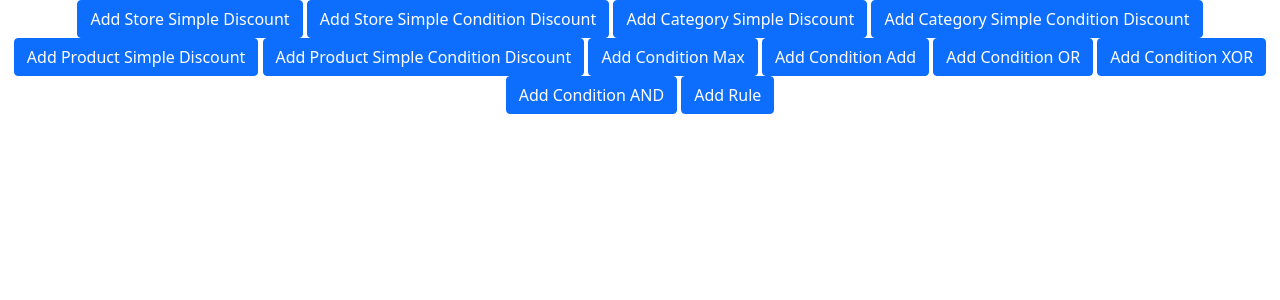
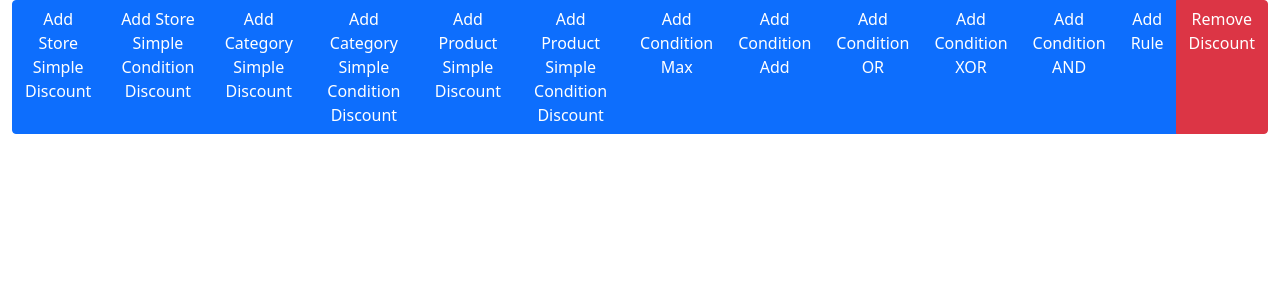
Before and after one commit to benfarin/-Market-System-ETrade, a Django app: page /store/1/discounts/ in a window 1280 px wide. Shown: the part 56-356 px from the top of the page. Run offline with Django 4.2, Linux system fonts and the light colour scheme; parts of the project's set-up code (start-up, migrations or seed data) failed here and were passed over.

Commit message:
added more functionallity

```diff
--- a/WebAPI/mysite/mysite/forms.py
+++ b/WebAPI/mysite/mysite/forms.py
@@ -35,6 +35,10 @@ class CreateStoreForm(forms.Form):
 
 class AppointForm(forms.Form):
     assignee_name = forms.CharField()
+
+
+class RemoveForm(forms.Form):
+    owner_name = forms.CharField()
 
 
 class UpdateProductForm(forms.Form):
@@ -92,13 +96,13 @@ class AddRule(forms.Form):
     max_value = forms.IntegerField()
 
 
-class AddSimpleDiscount_Store(forms.Form): #done
+class AddSimpleDiscount_Store(forms.Form):  # done
     # rule_context = forms.ChoiceField(choices=rules, widget=forms.Select(attrs={'style': 'width:190px'}))
     # rule_type = forms.ChoiceField(choices=types, widget=forms.Select(attrs={'style': 'width:190px'}))
     percent = forms.FloatField()
 
 
-class AddSimpleConditionDiscount_Store(forms.Form): #done
+class AddSimpleConditionDiscount_Store(forms.Form):  # done
     # rule_context = forms.ChoiceField(choices=rules, widget=forms.Select(attrs={'style': 'width:190px'}))
     rule_type = forms.ChoiceField(choices=types, widget=forms.Select(attrs={'style': 'width:190px'}))
     percent = forms.FloatField()
@@ -106,12 +110,12 @@ class AddSimpleConditionDiscount_Store(forms.Form): #done
     max_value = forms.IntegerField()
 
 
-class AddSimpleDiscount_Category(forms.Form): #done
+class AddSimpleDiscount_Category(forms.Form):  # done
     percent = forms.FloatField()
     category = forms.CharField()
 
 
-class AddSimpleConditionDiscount_Category(forms.Form): #done
+class AddSimpleConditionDiscount_Category(forms.Form):  # done
     rule_type = forms.ChoiceField(choices=types, widget=forms.Select(attrs={'style': 'width:190px'}))
     percent = forms.FloatField()
     category = forms.CharField()
@@ -119,12 +123,12 @@ class AddSimpleConditionDiscount_Category(forms.Form): #done
     max_value = forms.IntegerField()
 
 
-class AddSimpleDiscount_Product(forms.Form): #done
+class AddSimpleDiscount_Product(forms.Form):  # done
     percent = forms.FloatField()
     product_ID = forms.IntegerField(required=False, label="Product ID")
 
 
-class AddSimpleConditionDiscount_Product(forms.Form): #done
+class AddSimpleConditionDiscount_Product(forms.Form):  # done
     rule_type = forms.ChoiceField(choices=types, widget=forms.Select(attrs={'style': 'width:190px'}))
     percent = forms.FloatField()
     product_ID = forms.IntegerField(required=False, label="Product ID")
@@ -143,3 +147,7 @@ class AddConditionDiscountAndOr(forms.Form):
     discount_ID = forms.IntegerField()
     rule_ID1 = forms.IntegerField()
     rule_ID2 = forms.IntegerField()
+
+
+class RemoveDiscount(forms.Form):
+    discount_ID = forms.IntegerField()
--- a/WebAPI/mysite/mysite/urls.py
+++ b/WebAPI/mysite/mysite/urls.py
@@ -27,7 +27,7 @@ from .views import (
     add_quantity, purchases_page, permissions_page, remove_product_from_cart, close_store, discounts_page,
     add_condition_add, add_condition_max, add_rule, add_store_simple_discount,
     add_store_simple_condition_discount, add_category_simple_discount, add_category_simple_condition_discount,
-    add_product_simple_discount, add_product_simple_condition_discount,
+    add_product_simple_discount, add_product_simple_condition_discount, remove_condition, remove_Owner,
 )
 
 urlpatterns = [
@@ -42,6 +42,7 @@ urlpatterns = [
     path('store/<str:slug>/close/', close_store),
     path('store/<str:slug>/appoint_manager/', appoint_manager),
     path('store/<str:slug>/appoint_owner/', appoint_Owner),
+    path('store/<str:slug>/remove_owner/', remove_Owner),
     path('store/<str:slug>/stuff_permissions/', permissions_page),
     path('store/<str:slug>/discounts/', discounts_page),
     path('store/<str:slug>/discounts/add_store_simple_discount/', add_store_simple_discount),
@@ -55,6 +56,7 @@ urlpatterns = [
     path('store/<str:slug>/discounts/add_condition_or/', add_condition_add),
     path('store/<str:slug>/discounts/add_condition_xor/', add_condition_add),
     path('store/<str:slug>/discounts/add_condition_and/', add_condition_add),
+    path('store/<str:slug>/discounts/remove_discount/', remove_condition),
     path('store/<str:slug>/discounts/add_rule/', add_rule),
     # path('store/<str:slug>/stuff/', show_stuff),
     path('store/<str:slug>/history/', show_history),
--- a/WebAPI/mysite/mysite/views.py
+++ b/WebAPI/mysite/mysite/views.py
@@ -25,7 +25,7 @@ from .forms import SignupForm, LoginForm, CreateStoreForm, AppointForm, UpdatePr
     AddProductToCartForm, PurchaseProductForm, AddProductQuantity, AddCondition, AddRule, \
     AddSimpleDiscount_Store, AddSimpleConditionDiscount_Store, AddConditionDiscountXor, AddConditionDiscountAndOr, \
     AddSimpleDiscount_Category, AddSimpleConditionDiscount_Category, AddSimpleDiscount_Product, \
-    AddSimpleConditionDiscount_Product
+    AddSimpleConditionDiscount_Product, RemoveDiscount, RemoveForm
 
 user = user_service.enterSystem().getData()
 stores = []
@@ -421,31 +421,6 @@ def discounts_page(request, slug):
     return render(request, "discounts.html")
 
 
-# def add_discount_page(request, slug):
-#     form = AddDiscountForm(request.POST or None)
-#     if form.is_valid():
-#         form = AddDiscountForm()
-#     rule_context = request.POST.get("rule_context")
-#     rule_type = request.POST.get("rule_type")
-#     percent = request.POST.get("percent")
-#     category = request.POST.get("category")
-#     productID = request.POST.get("productID")
-#     min_value = request.POST.get("min_value")
-#     max_value = request.POST.get("max_value")
-#     start_time = request.POST.get("start_time")
-#     end_time = request.POST.get("end_time")
-#     if rule_context is not None:
-#         answer = role_service.addSimpleDiscount(user.getUserID(), int(slug), rule_context, rule_type, percent,
-#                                                 category, productID, min_value, max_value, start_time, end_time)
-#         if not answer.isError():
-#             return HttpResponseRedirect("/store/" + slug + "/")
-#         messages.warning(request, answer.getError())
-#     context = {
-#         "title": "Add Discount",
-#         "form": form
-#     }
-#     return render(request, "form.html", context)
-
 
 def add_condition_add(request, slug):
     form = AddCondition(request.POST or None)
@@ -711,3 +686,37 @@ def add_condition_and(request, slug):
         "form": form
     }
     return render(request, "form.html", context)
+
+
+def remove_condition(request, slug):
+    form = RemoveDiscount(request.POST or None)
+    if form.is_valid():
+        form = RemoveDiscount()
+    discount_ID = request.POST.get("discount_ID")
+    if discount_ID is not None:
+        answer = role_service.removeDiscount(user.getUserID(), int(slug), int(discount_ID))
+        if not answer.isError():
+            return HttpResponseRedirect("/store/" + slug + "/")
+        messages.warning(request, answer.getError())
+    context = {
+        "title": "Remove Discount",
+        "form": form
+    }
+    return render(request, "form.html", context)
+
+def remove_Owner(request, slug):
+    global user
+    form = RemoveForm(request.POST or None)
+    if form.is_valid():
+        form = RemoveForm()
+    owner_name = request.POST.get("owner_name")
+    if owner_name is not None:
+        answer = role_service.removeStoreOwner(int(slug), user.getUserID(), owner_name)
+        if not answer.isError():
+            return HttpResponseRedirect("/store/" + slug + "/")
+        messages.warning(request, answer.getError())
+    context = {
+        "title": "Remove Store Owner",
+        "form": form
+    }
+    return render(request, "form.html", context)
--- a/WebAPI/mysite/templates/discounts.html
+++ b/WebAPI/mysite/templates/discounts.html
@@ -2,6 +2,7 @@
 
 {% block content%}
 <div style="text-align: center;">
+<div class="btn-group" role="group" aria-label="Basic mixed styles example">
     <a class="btn btn-primary" href="add_store_simple_discount/" role="button">Add Store Simple Discount</a>
     <a class="btn btn-primary" href="add_store_simple_condition_discount/" role="button">Add Store Simple Condition Discount</a>
     <a class="btn btn-primary" href="add_category_simple_discount/" role="button">Add Category Simple Discount</a>
@@ -14,6 +15,8 @@
     <a class="btn btn-primary" href="add_condition_xor/" role="button">Add Condition XOR</a>
     <a class="btn btn-primary" href="add_condition_and/" role="button">Add Condition AND</a>
     <a class="btn btn-primary" href="add_rule/" role="button">Add Rule</a>
+    <a class="btn btn-danger" href="remove_discount/" role="button">Remove Discount</a>
+    </div>
 </div>
 
 {% endblock %}
--- a/WebAPI/mysite/templates/store.html
+++ b/WebAPI/mysite/templates/store.html
@@ -24,13 +24,11 @@
         {% endif %}
         {% if permissions.hasPermission_AppointOwner %}
                 <a class="btn btn-primary" href="appoint_owner/" role="button">Appoint Owner</a>
+                <a class="btn btn-primary" href="remove_owner/" role="button">Remove Owner</a>
         {% endif %}
         {% if permissions.hasPermission_ChangePermission %}
                 <a class="btn btn-primary" href="stuff_permissions/" role="button">Change Stuff Member Permission</a>
         {% endif %}
-<!--        {% if permissions.hasPermission_RolesInformation %}-->
-<!--                <a class="btn btn-primary" href="/addstore" role="button">Show All Stuff Members</a>-->
-<!--        {% endif %}-->
         {% if permissions.hasPermission_PurchaseHistoryInformation %}
                 <a class="btn btn-primary" href="history/" role="button">Show Purchases History</a>
         {% endif %}
```
